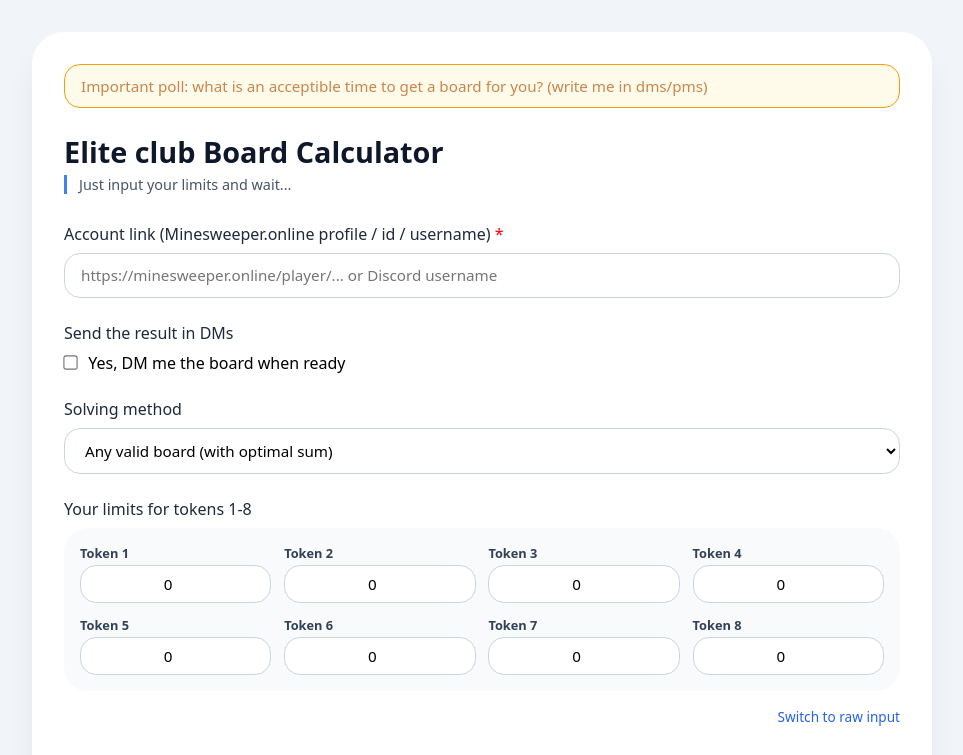
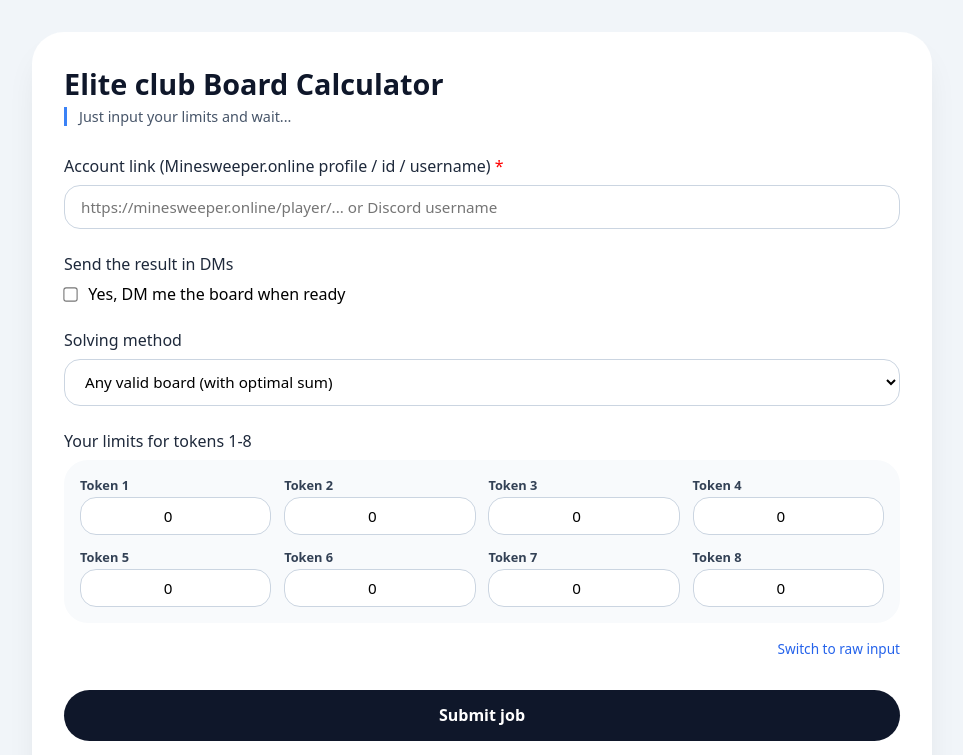
Before and after one commit to notavailablenam/minesweeper, a plain HTML site: page index.html in a window 1280 px wide. Shown: the top 755 px of the page, without its empty margins (158-1121 px from the left). Drawn offline with nearby package versions, Linux system fonts and the light colour scheme.

Commit message:
Update index.html

```diff
--- a/index.html
+++ b/index.html
@@ -236,9 +236,9 @@
 </head>
 <body>
 <div class="container">
-    <div class="warning-input-wrap">
+    <!--<div class="warning-input-wrap">
             <input type="text" id="warningField" placeholder="Important poll: what is an acceptible time to get a board for you? (write me in dms/pms)">
-    </div>
+    </div>-->
     <h1>Elite club Board Calculator</h1>
     <div class="sub">Just input your limits and wait...</div>
 
```
